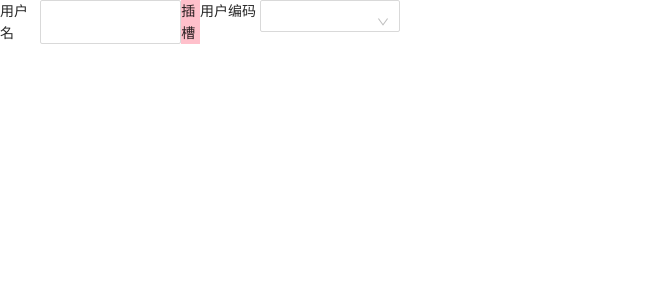
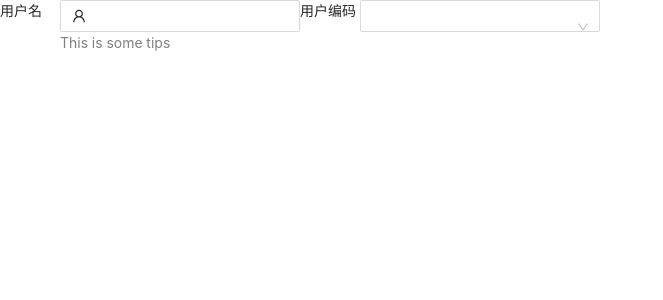
Before and after one commit to 1419zxw/custom-component, a Vue app: page /SearchFilterTest in a window 1280 px wide. Shown: the top 300 px of the page, without its empty margins (0-663 px from the left). Built offline with nearby package versions, Linux system fonts and the light colour scheme.

Commit message:
feat：1.slots优化；2.antd插槽、custom插槽

```diff
--- a/package.json
+++ b/package.json
@@ -11,7 +11,8 @@
   "dependencies": {
     "ant-design-vue": "^3.3.0-beta.3",
     "lodash": "^4.17.21",
-    "vue": "^3.2.41"
+    "vue": "^3.2.41",
+    "vue-router": "^4.0.13"
   },
   "devDependencies": {
     "@vitejs/plugin-vue": "^3.2.0",
--- a/src/components/SearchFilter/components/Input.vue
+++ b/src/components/SearchFilter/components/Input.vue
@@ -1,4 +1,28 @@
 <template>
-  <a-input> </a-input>
-  <slot v-for="slot in Object.keys($slots)" :name="slot"></slot>
+  <div class="content">
+    <a-input>
+      <!-- antd插槽 -->
+      <template v-for="slot in antdSlots" #[slot]>
+        <slot :name="slot"></slot>
+      </template>
+    </a-input>
+
+    <!-- 自定义插槽 -->
+    <div v-if="customSlots.includes('tips')">
+      <slot name="tips"></slot>
+    </div>
+
+    <!-- other custom slots...... -->
+  </div>
 </template>
+
+<script setup>
+import { useSlots } from "vue";
+import { getSlots } from "./hooks";
+
+const $slots = useSlots();
+const { antdSlots, customSlots } = getSlots($slots, "input");
+
+console.log("antdSlots", antdSlots);
+console.log("customSlots", customSlots);
+</script>
--- /dev/null
+++ b/src/components/SearchFilter/components/dict.js
@@ -0,0 +1,16 @@
+const INPUT_CUSTOM_SLOTS = ['total', 'tips', 'button']
+const SELECT_CUSTOM_SLOTS = ['aaa', 'bbb', 'ccc']
+
+// 各组件的自定义插槽名称映射
+export const componentCustomSlotsMap = {
+  input: INPUT_CUSTOM_SLOTS,
+  select: SELECT_CUSTOM_SLOTS
+}
+
+export const getCustomSlots = (slots = {}, compType) => {
+  return Object.keys(slots).filter((slot) => componentCustomSlotsMap[compType].includes?.(slot))
+}
+
+export const getAntdSlots = (slots = {}, compType) => {
+  return Object.keys(slots).filter((slot) => !componentCustomSlotsMap[compType].includes?.(slot))
+}
--- /dev/null
+++ b/src/components/SearchFilter/components/hooks.js
@@ -0,0 +1,18 @@
+import { componentCustomSlotsMap } from './dict'
+
+const getCustomSlots = (slots = {}, compType) => {
+  return Object.keys(slots).filter((slot) => componentCustomSlotsMap[compType].includes?.(slot))
+}
+const getAntdSlots = (slots = {}, compType) => {
+  return Object.keys(slots).filter((slot) => !componentCustomSlotsMap[compType].includes?.(slot))
+}
+
+export const getSlots = ($slots, compType) => {
+  const antdSlots = getAntdSlots($slots, compType);
+  const customSlots = getCustomSlots($slots, compType);
+
+  return {
+    antdSlots,
+    customSlots
+  }
+}
--- a/src/components/SearchFilter/index.vue
+++ b/src/components/SearchFilter/index.vue
@@ -9,8 +9,11 @@
         v-on="comp.events"
         class="container_item_comp"
       >
-        <template v-for="slot in slotsMap[comp.prop]" v-slot:[slot]="scope">
-          <slot :name="slot" v-bind="scope"> </slot>
+        <template
+          v-for="slot in getSlotEntries(comp.slots, comp.type)"
+          #[slot.name]="scope"
+        >
+          <slot :name="slot.value" v-bind="scope"> </slot>
         </template>
       </component>
     </div>
@@ -18,8 +21,8 @@
 </template>
 
 <script setup>
-import { defineProps, ref, useSlots } from "vue"
-import componentMap from "./components/componentMap"
+import { defineProps } from "vue";
+import componentMap from "./components/componentMap";
 
 const props = defineProps({
   model: {
@@ -30,38 +33,22 @@ const props = defineProps({
     type: Array,
     default: () => [],
   },
-})
-
-const $slots = useSlots()
+});
 
 const getComponent = (type) => {
-  return componentMap[type]
-}
+  return componentMap[type];
+};
 
-// 插槽映射表
-let slotsMap = ref({})
-const generateSlotsMap = () => {
-  // 遍历组件配置项
-  props.config.forEach((comp) => {
-    // 如果组件有传slots
-    if (comp.slots && comp.slots.length) {
-      // 遍历slots
-      slotsMap.value[comp.prop] = comp.slots.reduce((slotNameArr, slotName) => {
-        // $slots中没有此slot 报错不存在
-        if (!$slots[slotName]) {
-          console.error(`[SearchFilter] 插槽 "${slotName}" 不存在`)
-        } else {
-          // 添加slot
-          slotNameArr.push(slotName)
-        }
+const getSlotEntries = (slotsObj, compType) => {
+  if (!slotsObj) return [];
 
-        return slotNameArr
-      }, [])
-    }
-  })
-}
-generateSlotsMap()
-console.log(slotsMap.value)
+  return Object.entries(slotsObj).map((item) => {
+    return {
+      name: item[0],
+      value: item[1],
+    };
+  });
+};
 </script>
 
 <style lang="less">
@@ -69,7 +56,7 @@ console.log(slotsMap.value)
   display: flex;
   &_item {
     display: flex;
-    width: 200px;
+    width: 300px;
     &_label {
       width: 60px;
     }
--- a/src/views/SearchFilterTest/index.vue
+++ b/src/views/SearchFilterTest/index.vue
@@ -1,7 +1,10 @@
 <template>
   <SearchFilter :model="formModel" :config="formConfig">
-    <template #name>
-      <span style="background-color: pink">插槽</span>
+    <template #userNamePrefix>
+      <user-outlined type="user" />
+    </template>
+    <template #userNameTips>
+      <span style="color: gray">This is some tips</span>
     </template>
   </SearchFilter>
 </template>
@@ -10,8 +13,9 @@
 import SearchFilter from "@/components/SearchFilter/index.vue"
 import { reactive, toRefs, ref } from "vue"
 import { debounce } from "lodash-es"
+import { UserOutlined } from '@ant-design/icons-vue'
 export default {
-  components: { SearchFilter },
+  components: { SearchFilter, UserOutlined },
   setup() {
     const codeOptions = ref([])
 
@@ -36,7 +40,10 @@ export default {
               console.log(state.formModel)
             },
           },
-          slots: ["name", "name2"],
+          slots: {
+            prefix: 'userNamePrefix',
+            tips: 'userNameTips'
+          },
         },
         {
           label: "用户编码",
```
Also changed, not shown: 1 other file (tests, documents, lock files or other folders).
